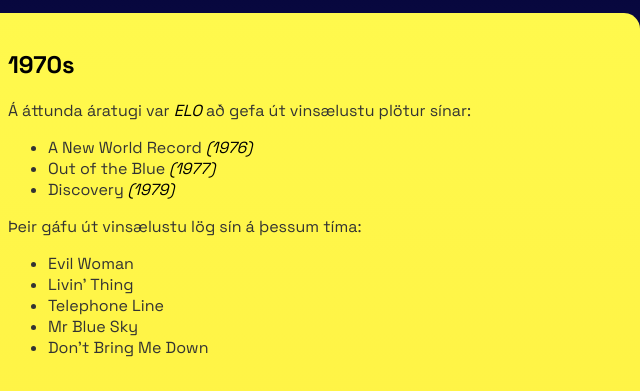
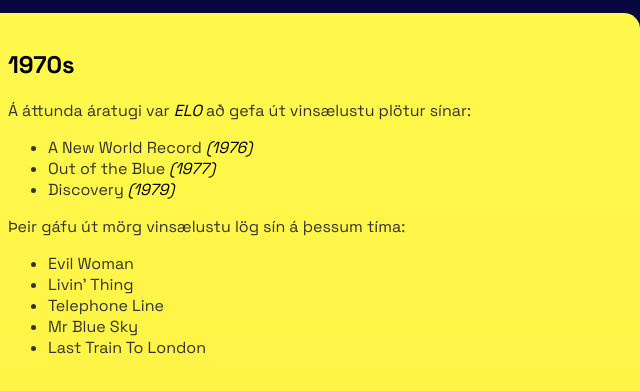
Before and after one commit to AwesomeGG8/ELO-Website, a plain HTML site: page index.html in a window 1280 px wide. Shown: the part 153-544 px from the top of the page, 640-1280 px from the left. Drawn offline with nearby package versions, Linux system fonts and the light colour scheme.

Commit message:
Update index.html

```diff
--- a/index.html
+++ b/index.html
@@ -54,13 +54,13 @@
                             <li>Discovery <em>(1979)</em></li>
                         </ul>
 
-                        Þeir gáfu út vinsælustu lög sín á þessum tíma:
+                        Þeir gáfu út mörg vinsælustu lög sín á þessum tíma:
                         <ul>
                             <li>Evil Woman</li>
                             <li>Livin' Thing</li>
                             <li>Telephone Line</li>
                             <li>Mr Blue Sky</li>
-                            <li>Don't Bring Me Down</li>
+                            <li>Last Train To London</li>
                         </ul>
                     </p>
                 </article>
```
